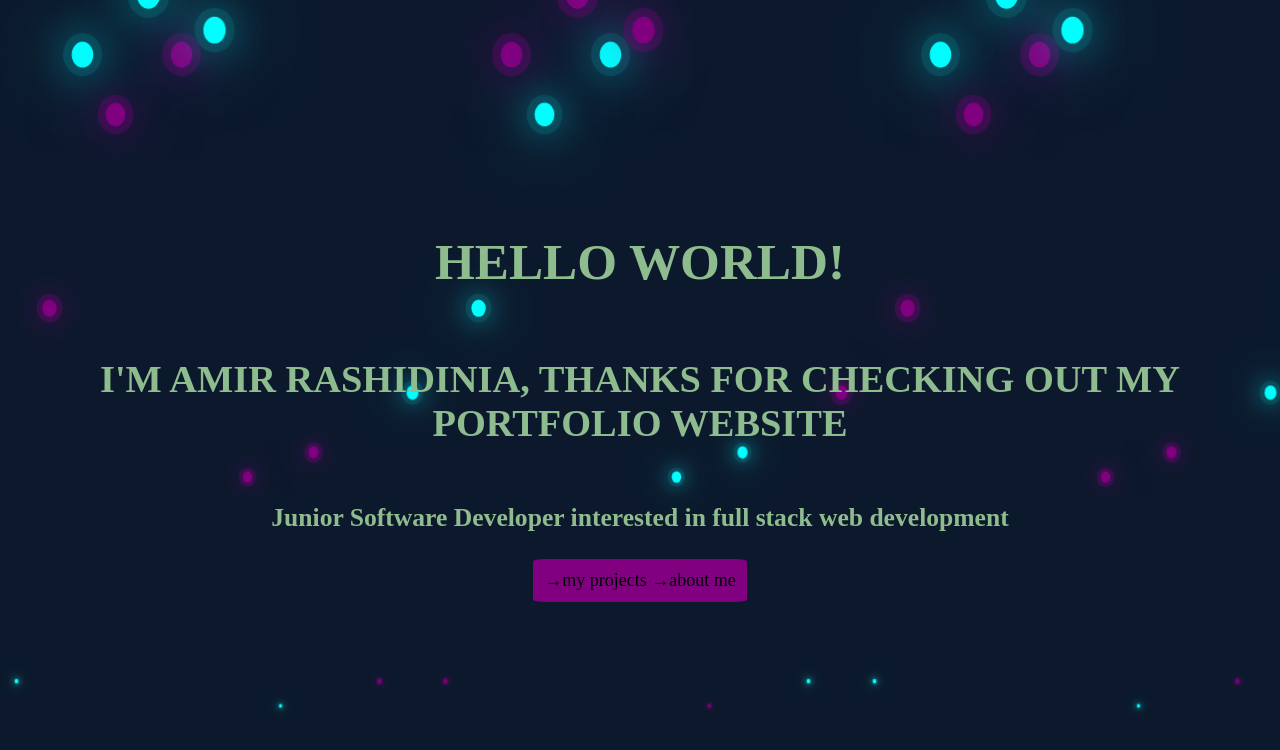
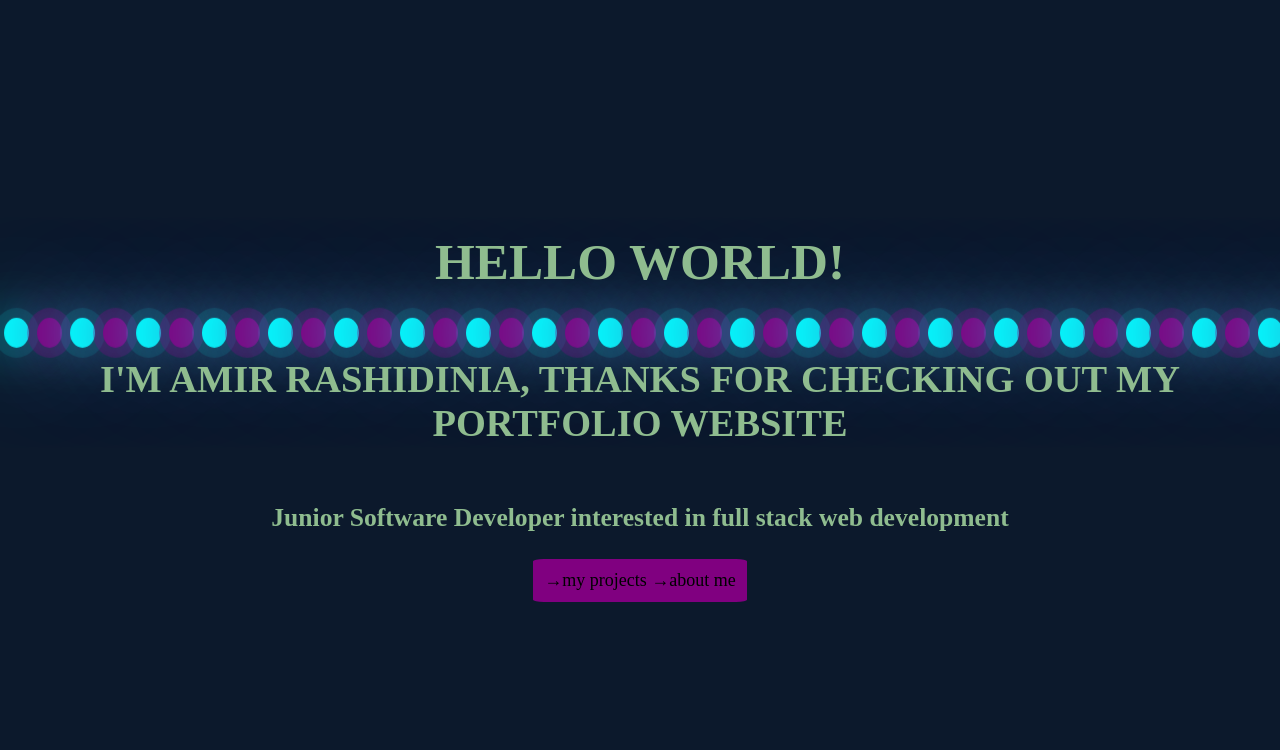
Before and after one commit to Amir-Rsh/Portfolio-attempt, a React (Vite) app: page / in a window 1280 px wide. Shown: the top 750 px of the page. Built offline with nearby package versions, Linux system fonts and the light colour scheme.

Commit message:
worked on webkit compatibility

```diff
--- a/src/index.css
+++ b/src/index.css
@@ -28,8 +28,8 @@ body {
   border-radius: 50%;
   box-shadow: 0 0 0 10px rgba(0, 255, 255, 10%), 0 0 50px aqua, 0 0 100px aqua;
   animation: animate 15s linear infinite;
-  -webkit-animation-duration: -webkit-calc(10s / var(--i));
-  animation-duration: calc(10s / var(--i));
+  /* -webkit-animation-duration: -webkit-calc(10s / var(--i)); */
+  animation-duration: calc(10s);
 }
 
 .bubbles span:nth-child(even) {
@@ -48,8 +48,8 @@ body {
 } */
 @-webkit-keyframes animate {
   0% {
-    -webkit-transform: translateY(100vh) scale(0);
-    transform: translateY(100vh) scale(0);
+    -webkit-transform: translateY(100vh);
+    transform: translateY(100vh);
   }
   100% {
     -webkit-transform: translateY(-10vh) scale(1);
```
